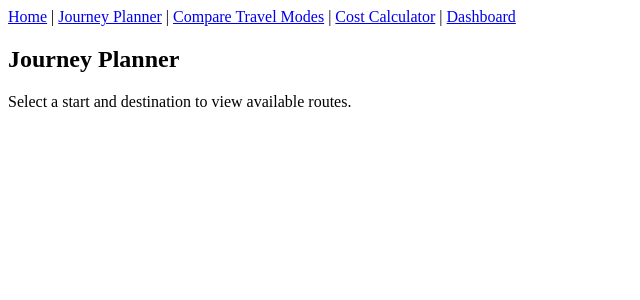
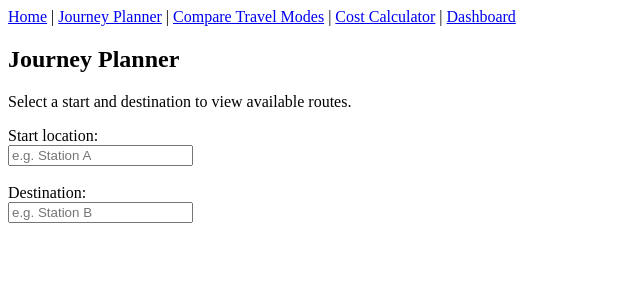
Before and after one commit to sitanatarajan2006/React-Project, a React (Vite) app in the folder st-marys-mobility-hub/: page /journey-planner in a window 1280 px wide. Shown: the top 300 px of the page, without its empty margins (0-640 px from the left). Built offline with nearby package versions, Linux system fonts and the light colour scheme.

Commit message:
testing start and end points

```diff
--- a/st-marys-mobility-hub/src/pages/JourneyPlanner.jsx
+++ b/st-marys-mobility-hub/src/pages/JourneyPlanner.jsx
@@ -1,8 +1,33 @@
+import { useState } from "react";
+
 function JourneyPlanner() {
+  const [start, setStart] = useState("");
+  const [end, setEnd] = useState("");
+
   return (
     <div>
       <h2>Journey Planner</h2>
       <p>Select a start and destination to view available routes.</p>
+
+      <label>Start location:</label>
+      <br />
+      <input
+        type="text"
+        value={start}
+        onChange={(e) => setStart(e.target.value)}
+        placeholder="e.g. Station A"
+      />
+
+      <br /><br />
+
+      <label>Destination:</label>
+      <br />
+      <input
+        type="text"
+        value={end}
+        onChange={(e) => setEnd(e.target.value)}
+        placeholder="e.g. Station B"
+      />
     </div>
   );
 }
```
